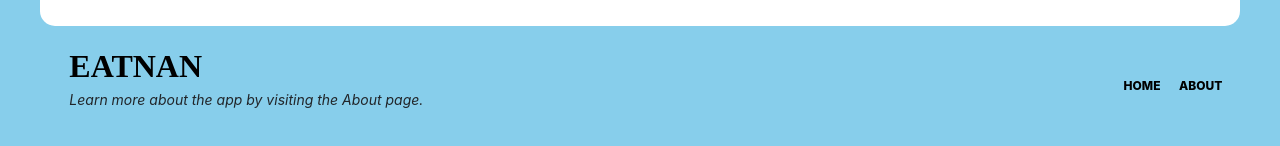
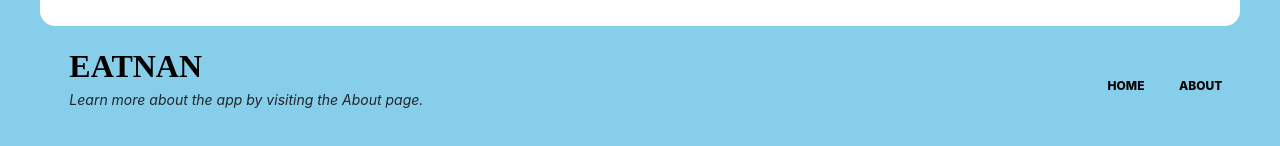
Before and after one commit to Tarek994/new-react-graphql, a React (Create React App) app: page /#/about in a window 1280 px wide. Shown: the part 7145-7291 px from the top of the page. Built offline with nearby package versions, Linux system fonts and the light colour scheme; a web font is replaced by a local one.

Commit message:
style(Footer.tsx): remove the padding-left fot the home footer navLink

```diff
--- a/src/components/footer/Footer.tsx
+++ b/src/components/footer/Footer.tsx
@@ -1,4 +1,3 @@
-import React from "react";
 import { Link } from "react-router-dom";
 import { Grid, Typography } from "@mui/material";
 
@@ -91,13 +90,16 @@ const Footer = () => {
                 borderRadius: "20px",
                 fontSize: "12px",
                 fontWeight: "800",
+                paddingLeft: "0",
+
               }}
             >
               HOME
             </Link>
           </Grid>
 
-          <Grid item lg={1} md={2} sm={2} xs={2}>
+          <Grid item lg={1} md={2} sm={2} xs={2}
+          >
             <Link
               to="/about"
               style={{
```
